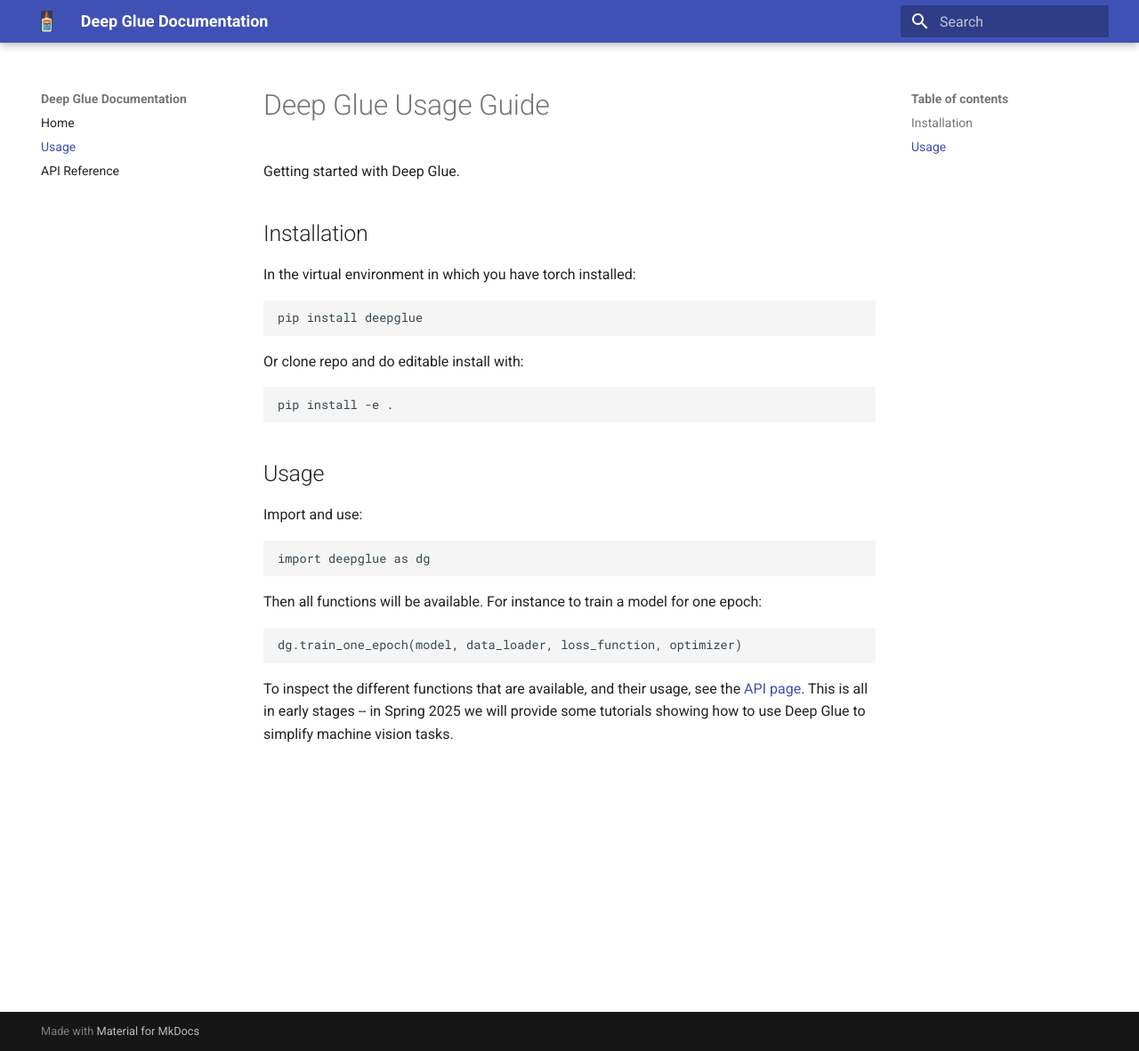
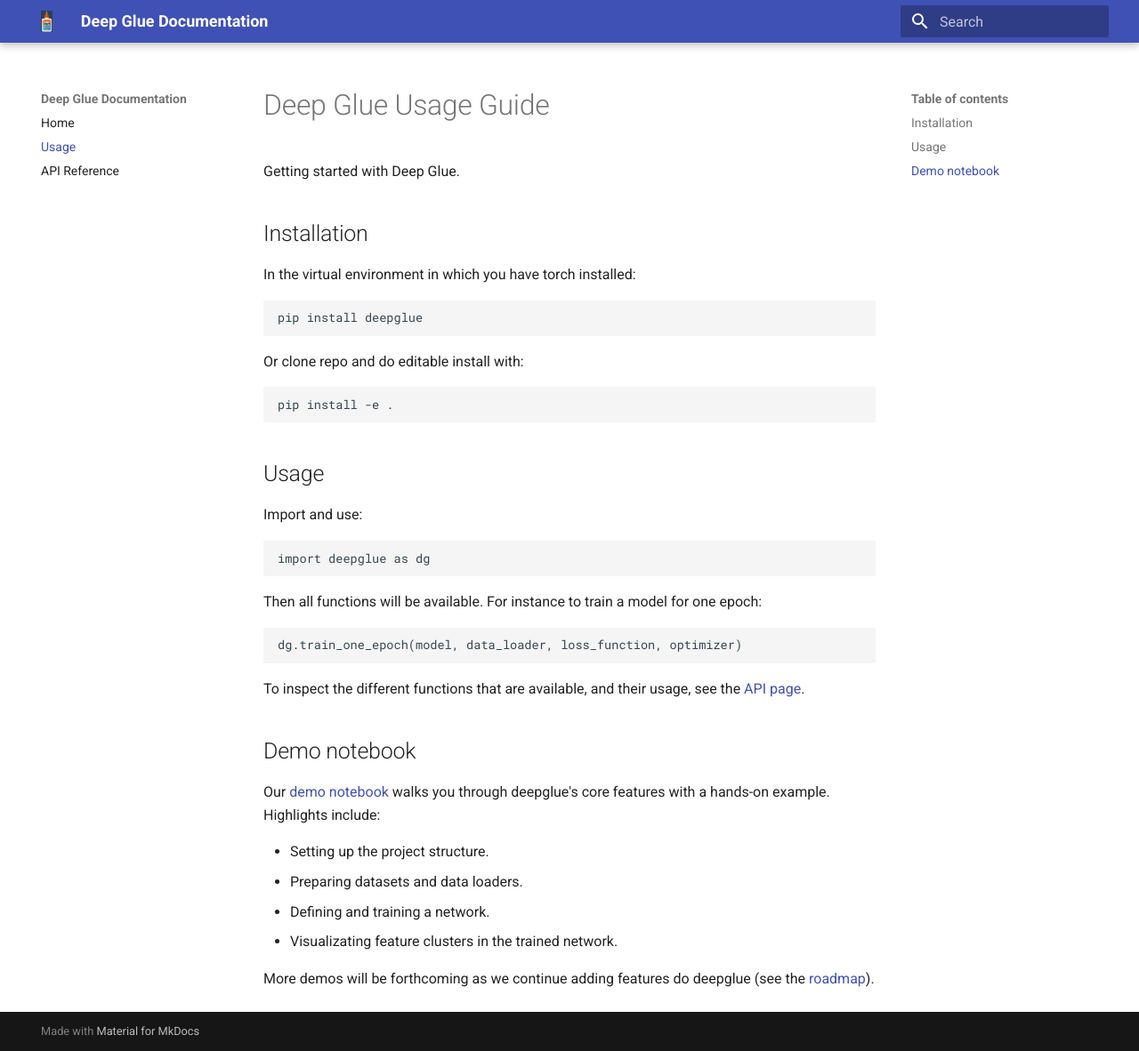
Before and after one commit to EricThomson/deepglue, an MkDocs documentation site: the page built from docs/usage.md, in a window 1280 px wide and 1182 px high. Shown: the whole window at 89% size. Built offline with MkDocs 1.6.1 and Material for MkDocs 9.7.7, drawn with Linux system fonts in a browser that asks for light colours.

Commit message:
mention demo in readme and docs

```diff
--- a/docs/usage.md
+++ b/docs/usage.md
@@ -22,4 +22,14 @@
 
     dg.train_one_epoch(model, data_loader, loss_function, optimizer)
 
-To inspect the different functions that are available, and their usage, see the [API page](api.md). This is all in early stages -- in Spring 2025 we will provide some tutorials showing how to use Deep Glue to simplify machine vision tasks.
+To inspect the different functions that are available, and their usage, see the [API page](api.md).
+
+## Demo notebook
+Our [demo notebook](https://github.com/EricThomson/deepglue/tree/main/demos) walks you through deepglue's core features with a hands-on example. Highlights include:
+
+- Setting up the project structure.
+- Preparing datasets and data loaders.
+- Defining and training a network.
+- Visualizating feature clusters in the trained network.
+
+More demos will be forthcoming as we continue adding features do deepglue (see the [roadmap](https://github.com/EricThomson/deepglue/issues/1)).
```
Also changed, not shown: docs/index.md (+4 -3 lines), readme.md (+1 -0 lines).
